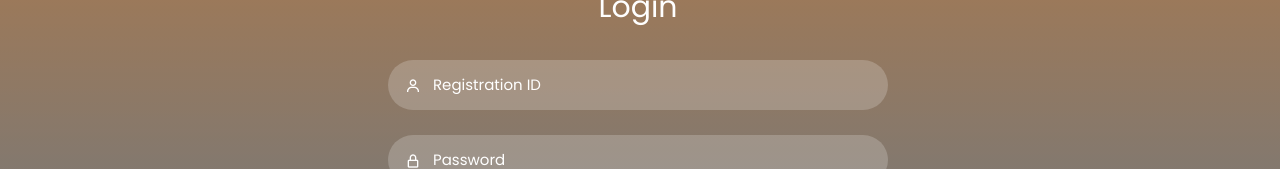
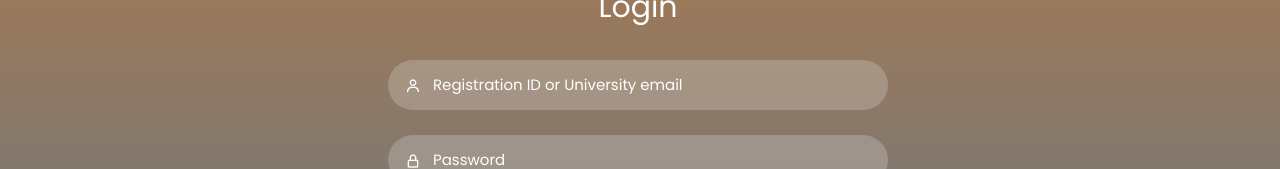
Before and after one commit to ajaykumarreddym/UniHub, a plain HTML site: page authentication.html in a window 1280 px wide. Shown: the part 354-523 px from the top of the page. Drawn offline with nearby package versions, Linux system fonts and the light colour scheme.

Commit message:
Profile update

```diff
--- a/authentication.html
+++ b/authentication.html
@@ -75,7 +75,7 @@
             <header>Login</header>
             <form id="loginForm"> <!-- Add form tag with id -->
                 <div class="input-box">
-                    <input type="text" class="input-field" placeholder="Registration ID" id="user_id" required>
+                    <input type="text" class="input-field" placeholder="Registration ID or University email" id="user_id" required>
                     <i class="bx bx-user"></i>
                 </div>
                 <div class="input-box">
```
